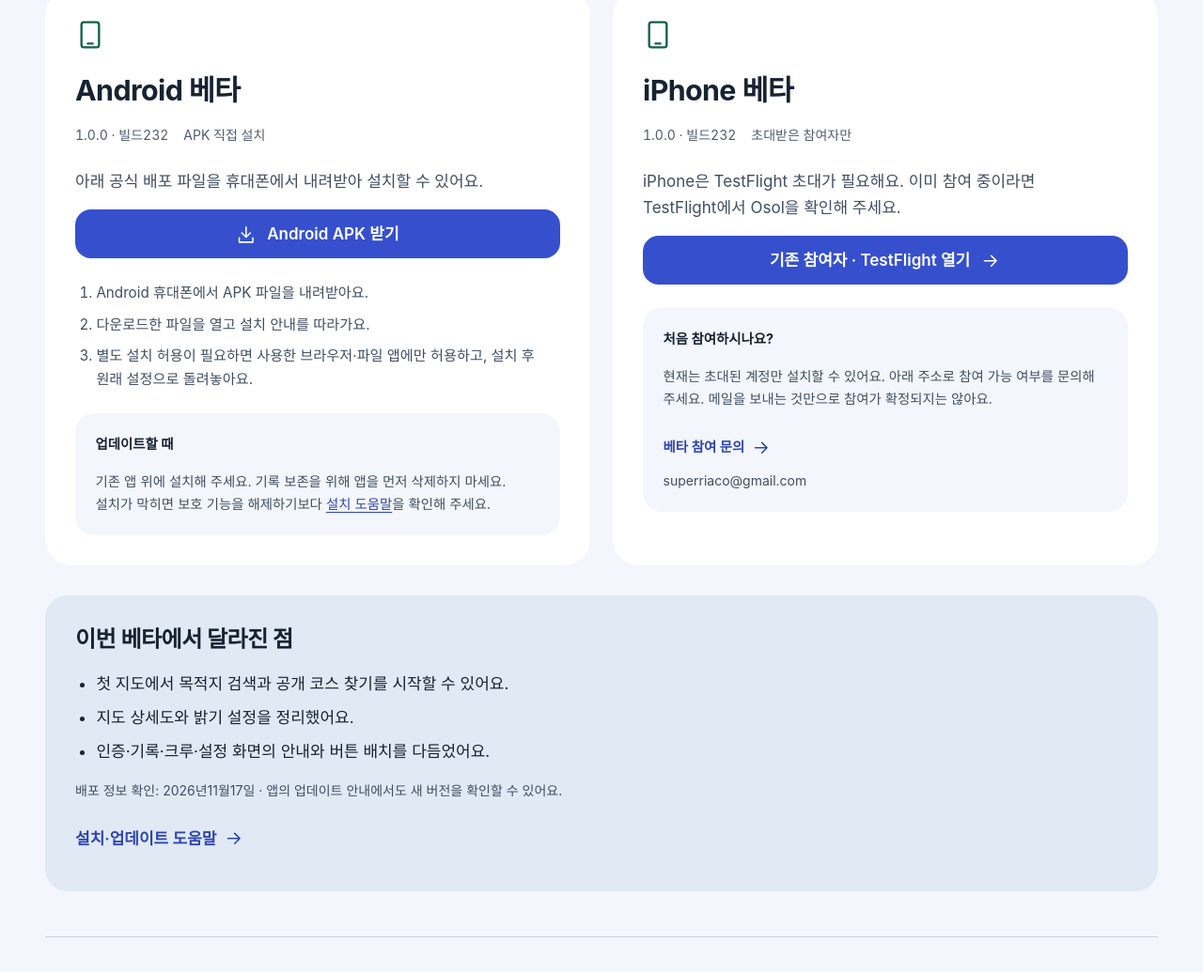
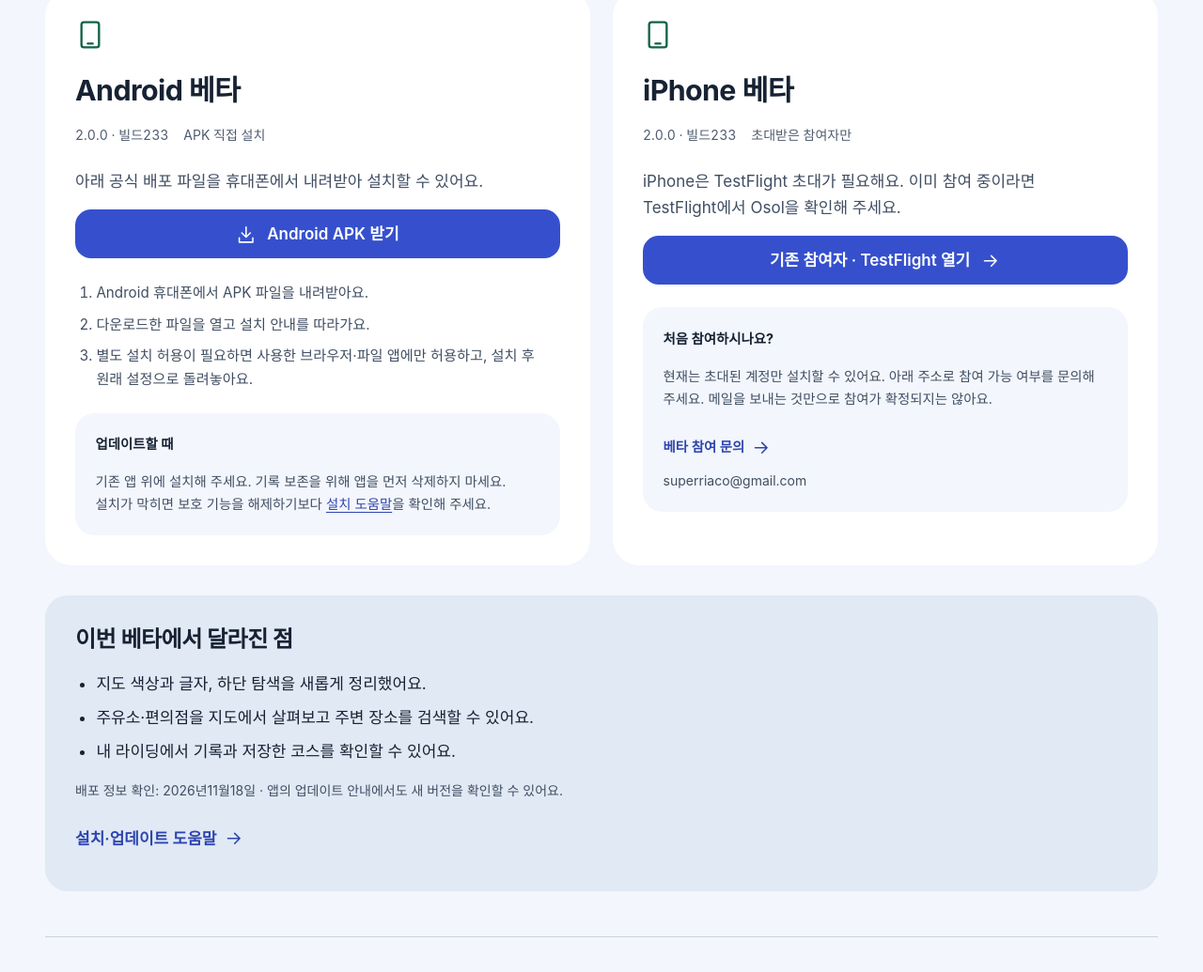
Before and after one commit to minestero00/osol-web, a website: page download.html in a window 1280 px wide. Shown: the part 480-1515 px from the top of the page at 94% size. Drawn offline with Linux system fonts and the light colour scheme.

Commit message:
chore(release): update installation guide for beta 233

```diff
--- a/download.html
+++ b/download.html
@@ -121,12 +121,12 @@
           </svg>
           <h2 id="android-title">Android 베타</h2>
           <div class="install-meta">
-            <span>1.0.0 · 빌드232</span><span>APK 직접 설치</span>
+            <span>2.0.0 · 빌드233</span><span>APK 직접 설치</span>
           </div>
           <p>아래 공식 배포 파일을 휴대폰에서 내려받아 설치할 수 있어요.</p>
           <a
             class="button"
-            href="https://api.minestero.com/app/releases/Osol-1.0.0-232.apk"
+            href="https://api.minestero.com/app/releases/Osol-2.0.0-233.apk"
             ><svg class="icon" viewBox="0 0 24 24" aria-hidden="true">
               <path d="M12 3v12m-5-5 5 5 5-5M4 16v5h16v-5" />
             </svg>
@@ -157,7 +157,7 @@
           </svg>
           <h2 id="ios-title">iPhone 베타</h2>
           <div class="install-meta">
-            <span>1.0.0 · 빌드232</span><span>초대받은 참여자만</span>
+            <span>2.0.0 · 빌드233</span><span>초대받은 참여자만</span>
           </div>
           <p>
             iPhone은 TestFlight 초대가 필요해요. 이미 참여 중이라면
@@ -194,12 +194,12 @@
       >
         <h2 id="release-title">이번 베타에서 달라진 점</h2>
         <ul>
-          <li>첫 지도에서 목적지 검색과 공개 코스 찾기를 시작할 수 있어요.</li>
-          <li>지도 상세도와 밝기 설정을 정리했어요.</li>
-          <li>인증·기록·크루·설정 화면의 안내와 버튼 배치를 다듬었어요.</li>
+          <li>지도 색상과 글자, 하단 탐색을 새롭게 정리했어요.</li>
+          <li>주유소·편의점을 지도에서 살펴보고 주변 장소를 검색할 수 있어요.</li>
+          <li>내 라이딩에서 기록과 저장한 코스를 확인할 수 있어요.</li>
         </ul>
         <p class="small">
-          배포 정보 확인: 2026년11월17일 · 앱의 업데이트 안내에서도 새 버전을
+          배포 정보 확인: 2026년11월18일 · 앱의 업데이트 안내에서도 새 버전을
           확인할 수 있어요.
         </p>
         <a class="text-link" href="help.html#install"
```
